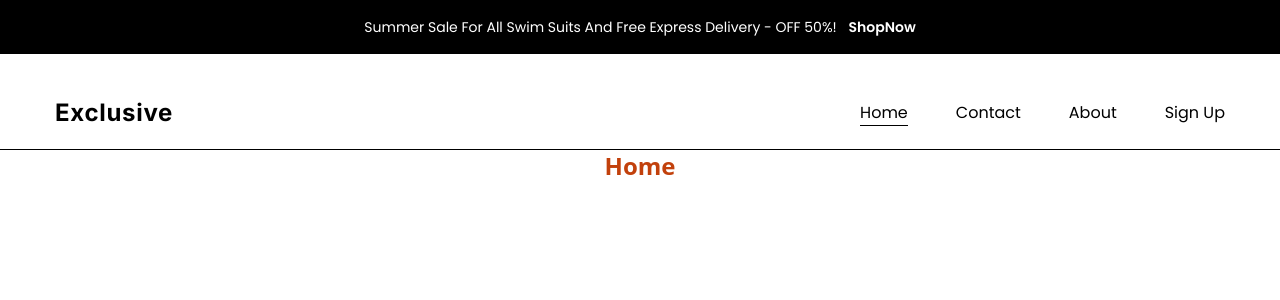
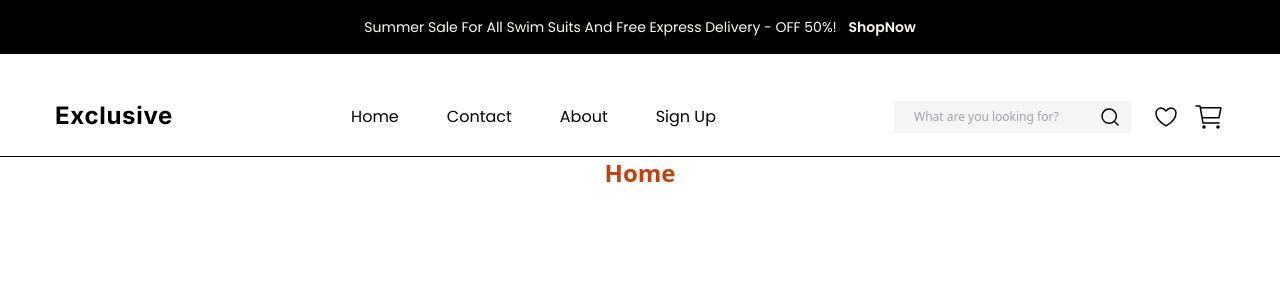
Before and after one commit to Taposhpaul1998/e-mart, a React (Vite) app: page / in a window 1280 px wide. Shown: the top 300 px of the page. Built offline with nearby package versions, Linux system fonts and the light colour scheme.

Commit message:
create navber

```diff
--- a/src/components/header/Header.jsx
+++ b/src/components/header/Header.jsx
@@ -1,24 +1,42 @@
 import React from 'react'
-import { Link, NavLink } from 'react-router-dom'
+import Navber from './Navber'
+import { Link } from 'react-router-dom'
+import SearchBar from './SearchBar'
 
 function Header() {
   return (
     <div>
       <div className='text-center py-[15px] bg-black'>
-        <p className='text-white font-normal font-poppins text-sm'>Summer Sale For All Swim Suits And Free Express Delivery - OFF 50%! <Link className='font-semibold pl-2 leading-6 ' to={'/shop'}> ShopNow </Link></p>
+        <p className=' text-secondary1 font-normal font-poppins text-sm'>Summer Sale For All Swim Suits And Free Express Delivery - OFF 50%! <Link className='font-semibold pl-2 leading-6 ' to='#shop'> ShopNow </Link></p>
       </div>
 
       <div className='border-b-[.5px] border-black'>
         <div className='w-[1170px] mx-auto pt-10 pb-4 '>
-          <div className='flex justify-between py-[7px]'>
+          <div className='flex flex-wrap justify-between items-center py-[7px]'>
             <div>
-              <h5 className='text-text2 font-inter text-2xl font-bold leading-6 tracking-[0.7px]'>Exclusive</h5>
+              <Link className='text-text2 font-inter text-2xl font-bold leading-6 tracking-[0.7px]' to='/'>Exclusive</Link>
             </div>
-            <div className='flex justify-end gap-12 text-base font-poppins font-normal leading-6 text-center text-text2'>
-              <NavLink className={'border-b border-text2'} to='/' >Home</NavLink>
-              <NavLink to='/contact' >Contact</NavLink>
-              <NavLink to='/about' >About</NavLink>
-              <NavLink to='/sign Up' >Sign Up</NavLink>
+            <Navber />
+            {/* search bar and fav cart  */}
+            <div className='flex justify-end items-center gap-6'>
+              <SearchBar />
+              <div className='flex justify-end items-center gap-4'>
+                <Link to="/favorite">
+                  <svg className='cursor-pointer' width="22" height="20" viewBox="0 0 22 20" fill="none" xmlns="http://www.w3.org/2000/svg">
+                    <path d="M6 1C3.239 1 1 3.216 1 5.95C1 8.157 1.875 13.395 10.488 18.69C10.6423 18.7839 10.8194 18.8335 11 18.8335C11.1806 18.8335 11.3577 18.7839 11.512 18.69C20.125 13.395 21 8.157 21 5.95C21 3.216 18.761 1 16 1C13.239 1 11 4 11 4C11 4 8.761 1 6 1Z" stroke="black" stroke-width="1.5" stroke-linecap="round" stroke-linejoin="round" />
+                  </svg>
+
+                </Link>
+                <Link to="/cart">
+                  <svg className='cursor-pointer' width="32" height="32" viewBox="0 0 32 32" fill="none" xmlns="http://www.w3.org/2000/svg">
+                    <path d="M11 27C11.5523 27 12 26.5523 12 26C12 25.4477 11.5523 25 11 25C10.4477 25 10 25.4477 10 26C10 26.5523 10.4477 27 11 27Z" stroke="black" stroke-width="1.5" stroke-linecap="round" stroke-linejoin="round" />
+                    <path d="M25 27C25.5523 27 26 26.5523 26 26C26 25.4477 25.5523 25 25 25C24.4477 25 24 25.4477 24 26C24 26.5523 24.4477 27 25 27Z" stroke="black" stroke-width="1.5" stroke-linecap="round" stroke-linejoin="round" />
+                    <path d="M3 5H7L10 22H26" stroke="black" stroke-width="1.5" stroke-linecap="round" stroke-linejoin="round" />
+                    <path d="M10 16.6667H25.59C25.7056 16.6667 25.8177 16.6267 25.9072 16.5535C25.9966 16.4802 26.0579 16.3782 26.0806 16.2648L27.8806 7.26479C27.8951 7.19222 27.8934 7.11733 27.8755 7.04552C27.8575 6.97371 27.8239 6.90678 27.7769 6.84956C27.73 6.79234 27.6709 6.74625 27.604 6.71462C27.5371 6.68299 27.464 6.66661 27.39 6.66666H8" stroke="black" stroke-width="1.5" stroke-linecap="round" stroke-linejoin="round" />
+                  </svg>
+                </Link>
+
+              </div>
             </div>
           </div>
         </div>
--- /dev/null
+++ b/src/components/header/Navber.jsx
@@ -0,0 +1,18 @@
+import React from 'react'
+import { NavLink } from 'react-router-dom'
+
+function Navber() {
+    return (
+        <div className='md:flex hidden justify-end gap-12 text-base font-poppins font-normal leading-6 text-center text-text2'>
+            <NavLink to='/' >
+                Home
+                {/* <hr className='hover:w-full bg-text1 h-[2px] border-none rounded-full focus:outline-none'></hr> */}
+            </NavLink>
+            <NavLink to='/contact' >Contact</NavLink>
+            <NavLink to='/about' >About</NavLink>
+            <NavLink to='/sign Up' >Sign Up</NavLink>
+        </div>
+    )
+}
+
+export default Navber
--- /dev/null
+++ b/src/components/header/SearchBar.jsx
@@ -0,0 +1,15 @@
+import React from 'react'
+
+function SearchBar() {
+    return (
+        <div className='flex justify-start items-center gap-[34px] bg-secondary pl-5 py-[7px] pr-3'>
+            <input type="text" placeholder='What are you looking for?' className='w-[153px] bg-secondary focus:outline-none text-[12px] leading-[18px]' />
+            <svg className='cursor-pointer' width="18" height="18" viewBox="0 0 18 18" fill="none" xmlns="http://www.w3.org/2000/svg">
+                <path d="M17 17L13.2223 13.2156M15.3158 8.15789C15.3158 10.0563 14.5617 11.8769 13.2193 13.2193C11.8769 14.5617 10.0563 15.3158 8.15789 15.3158C6.2595 15.3158 4.43886 14.5617 3.0965 13.2193C1.75413 11.8769 1 10.0563 1 8.15789C1 6.2595 1.75413 4.43886 3.0965 3.0965C4.43886 1.75413 6.2595 1 8.15789 1C10.0563 1 11.8769 1.75413 13.2193 3.0965C14.5617 4.43886 15.3158 6.2595 15.3158 8.15789V8.15789Z" stroke="black" stroke-width="1.5" stroke-linecap="round" />
+            </svg>
+
+        </div>
+    )
+}
+
+export default SearchBar
--- a/tailwind.config.js
+++ b/tailwind.config.js
@@ -11,7 +11,20 @@ export default {
         "inter": ["Inter", "serif"],
       },
       colors: {
-        'text2': "rgb(0,0,0,1)"
+        "primary": "#ffffff",
+        "primary1": "#363738",
+        "secondary": "#f5f5f5",
+        "secondary1": "#fefaf1",
+        "secondary2": "#db4444",
+        "text": "#fafafa",
+        "text1": "#7d8184",
+        'text2': "#000000",
+        'button': "#000000",
+        'button1': "#00ff66",
+        'button2': "#db4444",
+        'buttonHover': "#e07575",
+        'buttonHover1': "#a0bce0",
+
       }
     },
   },
```
